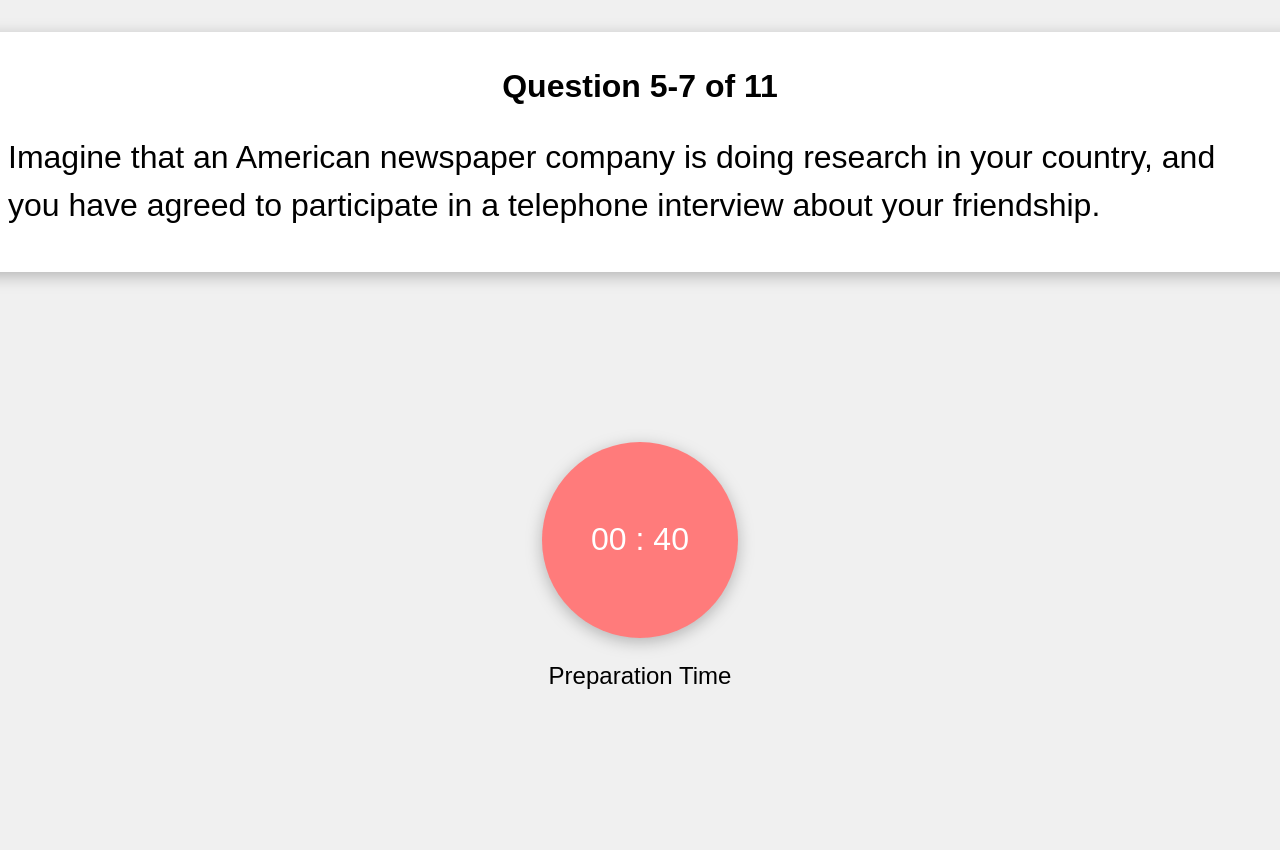
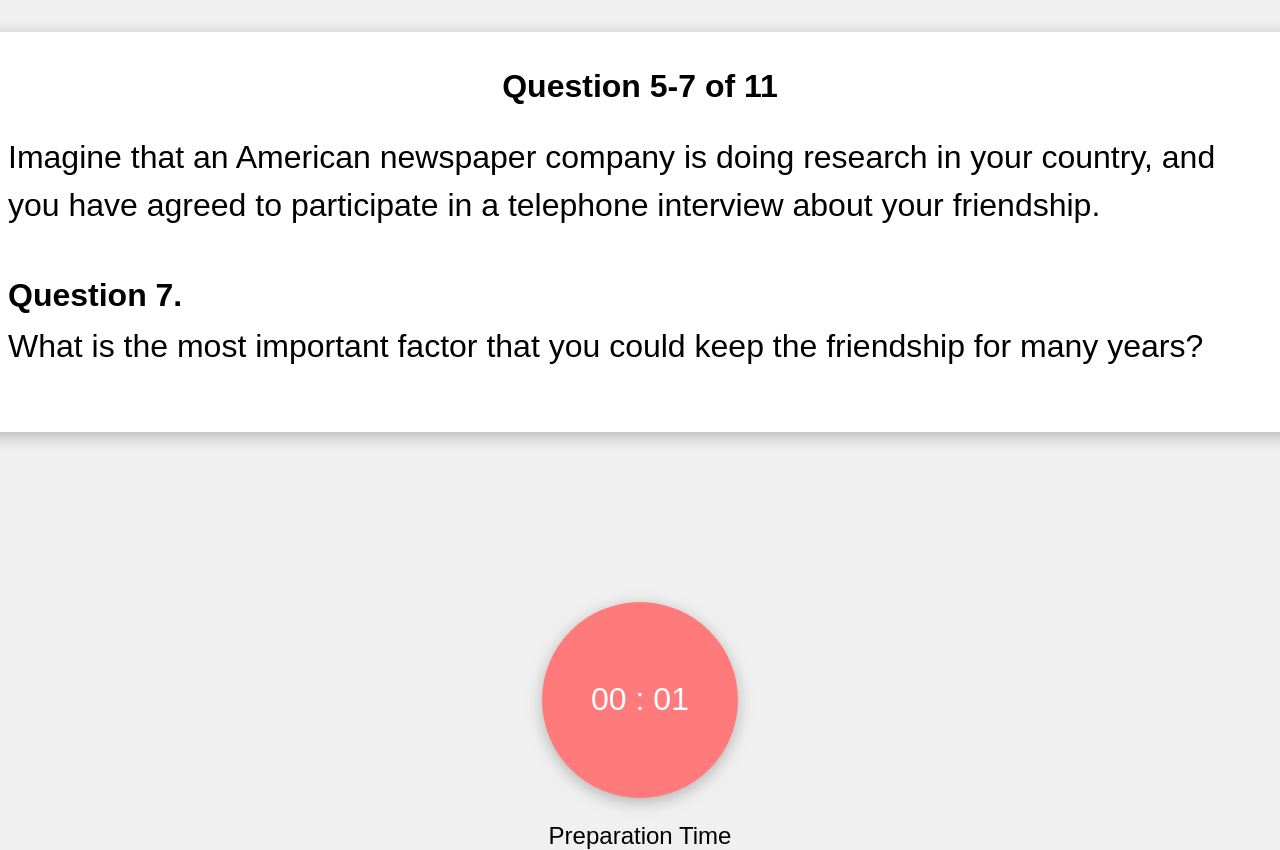
Before and after one commit to 2024INU-EPIC/Frontend, a React (Vite) app: page /part3 in a window 1280 px wide. Shown: the part 180-1030 px from the top of the page. Before the commit the page ends 870 px from the top, so only its background shows below. Built offline with nearby package versions, Linux system fonts and the light colour scheme; a web font is replaced by a local one.

Commit message:
feat:part3,4한정 페이지넘어가기 구현

```diff
--- a/src/pages/Part3Page.tsx
+++ b/src/pages/Part3Page.tsx
@@ -1,4 +1,5 @@
 import React, { useEffect, useState } from "react";
+import { useNavigate, useSearchParams } from "react-router-dom";
 import * as S from "./Main.styled";
 import ScoreBody from "../components/ScoreBody";
 import MutipleReplyBody from "../components/MutipleReplyBox";
@@ -32,12 +33,21 @@ export const TopBlank = styled.div`
   height: 9rem;
 `;
 
+// interface Part3PageProps {
+//   isMockExam?: boolean; // 실전 모의고사 여부
+// }
+
+// const Part3Page: React.FC<Part3PageProps> = ({ isMockExam = false }) => {
 const Part3Page: React.FC = () => {
+  const navigate = useNavigate(); // 페이지 이동을 위한 useNavigate 추가
+  const [searchParams] = useSearchParams();
+  const isMockExam = searchParams.get("mockExam") === "true"; // URL에서 mockExam 값 확인
+
   const [currentNum, setCurrentNum] = useState(5); // 문제 번호 (5 → 6 → 7)
-  const [remainingTime, setRemainingTime] = useState(45); // 처음 45초 동안 SituationBody만 표시
+  const [remainingTime, setRemainingTime] = useState(1); // 처음 45초 동안 SituationBody만 표시
   const [stage, setStage] = useState<
     "situation" | "preparing" | "responding" | "scoring"
-  >("situation"); // 현재 단계
+  >("situation");
 
   function increaseNum() {
     setCurrentNum((prevNum) => prevNum + 1);
@@ -53,27 +63,33 @@ const Part3Page: React.FC = () => {
       switch (stage) {
         case "situation":
           setStage("preparing");
-          setRemainingTime(3); // 8번 문제 준비 시간
+          setRemainingTime(1);
           break;
         case "preparing":
           setStage("responding");
-          setRemainingTime(currentNum === 7 ? 30 : 15); // 7번 문제만 답변 시간 30초, 5, 6번은 15초
+          setRemainingTime(currentNum === 7 ? 1 : 1);
           break;
         case "responding":
           if (currentNum < 7) {
-            // 5번 혹은 6번 문제를 풀고 있었을 경우
-            increaseNum(); // 문제 번호 증가
+            increaseNum();
             setStage("preparing");
-            setRemainingTime(3); // 다음 문제 준비시간 설정
+            setRemainingTime(1);
           } else {
-            setStage("scoring"); // 해당 파트 마지막 문제(7번) 이후 채점 화면
+            setStage("scoring");
+
+            // 실전 모의고사 모드에서는 자동으로 Part4 페이지로 이동
+            if (isMockExam) {
+              setTimeout(() => {
+                navigate("/part4?mockExam=true"); // 7번 문제 완료 후 Part4로 이동
+              }, 0); //  딜레이없이 바로 이동
+            }
           }
           break;
         default:
           break;
       }
     }
-  }, [remainingTime, stage, currentNum]);
+  }, [remainingTime, stage, currentNum, isMockExam, navigate]);
 
   const situationText =
     "Imagine that an American newspaper company is doing research in your country, and you have agreed to participate in a telephone interview about your friendship.";
@@ -88,7 +104,7 @@ const Part3Page: React.FC = () => {
     {
       id: 3,
       value:
-        "What is the most important factor that you could keep the friendship for many year?",
+        "What is the most important factor that you could keep the friendship for many years?",
     },
   ];
 
@@ -128,11 +144,13 @@ const Part3Page: React.FC = () => {
         </>
       )}
 
-      {stage === "scoring" && (
+      {stage === "scoring" && !isMockExam && (
         <>
+          {questionTextArray.map((q, index) => (
+            <React.Fragment key={index}>
               <MutipleReplyBody
-            questionNum={5}
-            questionText={questionTextArray[0].value}
+                questionNum={5 + index}
+                questionText={q.value}
                 contentText="Welcome to the Boston International Airport. Your check-in process will take ten to fifteen minutes. In order to speed up the process,  Welcome to the Boston International Airport. Your check-in process will take ten to fifteen minutes."
                 isScoring={false}
               />
@@ -143,32 +161,8 @@ const Part3Page: React.FC = () => {
                 fluency={85}
                 prosody={70}
               />
-          <MutipleReplyBody
-            questionNum={6}
-            questionText={questionTextArray[1].value}
-            contentText="Welcome to the Boston International Airport. Your check-in process will take ten to fifteen minutes. In order to speed up the process,  Welcome to the Boston International Airport. Your check-in process will take ten to fifteen minutes."
-            isScoring={false}
-          />
-          <ScoreBody
-            totalScore={86}
-            accuracy={80}
-            completeness={60}
-            fluency={85}
-            prosody={70}
-          />
-          <MutipleReplyBody
-            questionNum={7}
-            questionText={questionTextArray[2].value}
-            contentText="Welcome to the Boston International Airport. Your check-in process will take ten to fifteen minutes. In order to speed up the process,  Welcome to the Boston International Airport. Your check-in process will take ten to fifteen minutes."
-            isScoring={false}
-          />
-          <ScoreBody
-            totalScore={86}
-            accuracy={80}
-            completeness={60}
-            fluency={85}
-            prosody={70}
-          />
+            </React.Fragment>
+          ))}
         </>
       )}
     </S.mainContainer>
--- a/src/pages/Part4Page.tsx
+++ b/src/pages/Part4Page.tsx
@@ -1,4 +1,5 @@
 import React, { useEffect, useState } from "react";
+import { useNavigate, useSearchParams } from "react-router-dom";
 import * as S from "./Main.styled";
 import ScoreBody from "../components/ScoreBody";
 import MutipleReplyBody from "../components/MutipleReplyBox";
@@ -33,8 +34,13 @@ export const TopBlank = styled.div`
 `;
 
 const Part4Page: React.FC = () => {
+  const navigate = useNavigate(); // 페이지 이동을 위한 useNavigate 추가
+
+  const [searchParams] = useSearchParams();
+  const isMockExam = searchParams.get("mockExam") === "true";
+
   const [currentNum, setCurrentNum] = useState(8); // 문제 번호 (8 → 9 → 10)
-  const [remainingTime, setRemainingTime] = useState(45); // 처음 45초 동안 SituationBody만 표시
+  const [remainingTime, setRemainingTime] = useState(3); // 처음 45초 동안 SituationBody만 표시
   const [stage, setStage] = useState<
     "image" | "preparing" | "responding" | "scoring"
   >("image"); // 현재 단계
@@ -53,19 +59,26 @@ const Part4Page: React.FC = () => {
       switch (stage) {
         case "image":
           setStage("preparing");
-          setRemainingTime(3); // 8번 문제 준비 시간
+          setRemainingTime(1); // 8번 문제 준비 시간
           break;
         case "preparing":
           setStage("responding");
-          setRemainingTime(currentNum === 10 ? 30 : 15); // 10번 문제만 30초, 나머지는 15초
+          setRemainingTime(currentNum === 10 ? 1 : 1); // 10번 문제만 30초, 나머지는 15초
           break;
         case "responding":
           if (currentNum < 10) {
             increaseNum();
             setStage("preparing");
-            setRemainingTime(3); // 다음 문제 준비시간
+            setRemainingTime(1); // 다음 문제 준비시간
           } else {
             setStage("scoring"); // 마지막 문제(10번) 이후 채점 화면
+
+            // 실전 모의고사 모드에서는 자동으로 Part4 페이지로 이동
+            if (isMockExam) {
+              setTimeout(() => {
+                navigate("/part5?mockExam=true"); // 7번 문제 완료 후 Part4로 이동
+              }, 0); //  딜레이없이 바로 이동
+            }
           }
           break;
         default:
@@ -124,11 +137,13 @@ const Part4Page: React.FC = () => {
         </>
       )}
 
-      {stage === "scoring" && (
+      {stage === "scoring" && !isMockExam && (
         <>
+          {questionTextArray.map((q, index) => (
+            <React.Fragment key={index}>
               <MutipleReplyBody
-            questionNum={8}
-            questionText="When was the last time you met your childhood friend? And what did you talk about?"
+                questionNum={8 + index}
+                questionText={q.value}
                 contentText="Welcome to the Boston International Airport. Your check-in process will take ten to fifteen minutes. In order to speed up the process,  Welcome to the Boston International Airport. Your check-in process will take ten to fifteen minutes."
                 isScoring={false}
               />
@@ -139,32 +154,8 @@ const Part4Page: React.FC = () => {
                 fluency={85}
                 prosody={70}
               />
-          <MutipleReplyBody
-            questionNum={9}
-            questionText="When was the last time you met your childhood friend? And what did you talk about?"
-            contentText="Welcome to the Boston International Airport. Your check-in process will take ten to fifteen minutes. In order to speed up the process,  Welcome to the Boston International Airport. Your check-in process will take ten to fifteen minutes."
-            isScoring={false}
-          />
-          <ScoreBody
-            totalScore={86}
-            accuracy={80}
-            completeness={60}
-            fluency={85}
-            prosody={70}
-          />
-          <MutipleReplyBody
-            questionNum={10}
-            questionText="When was the last time you met your childhood friend? And what did you talk about?"
-            contentText="Welcome to the Boston International Airport. Your check-in process will take ten to fifteen minutes. In order to speed up the process,  Welcome to the Boston International Airport. Your check-in process will take ten to fifteen minutes."
-            isScoring={false}
-          />
-          <ScoreBody
-            totalScore={86}
-            accuracy={80}
-            completeness={60}
-            fluency={85}
-            prosody={70}
-          />
+            </React.Fragment>
+          ))}
         </>
       )}
     </S.mainContainer>
```
Lines whose indentation alone changed are shown as unchanged.
